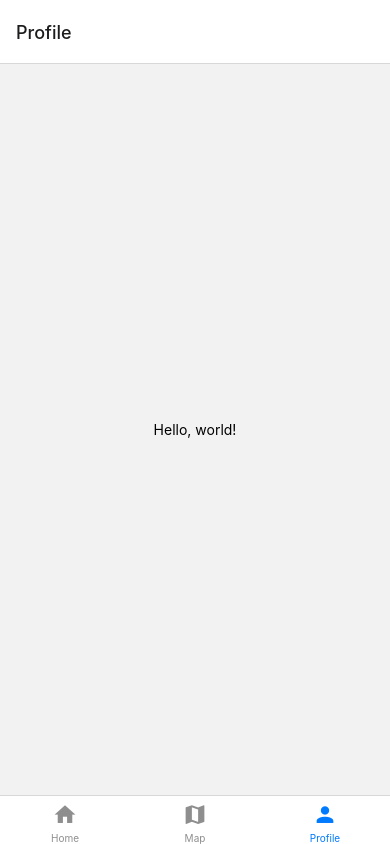
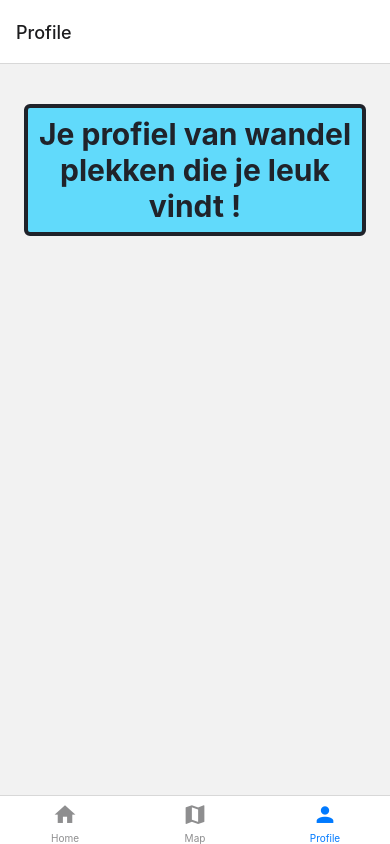
Before and after one commit to furkanzelik/GroenRotterdam, a React Native app: screen /Profile in a window 390 px wide. Built offline with nearby package versions, Linux system fonts and the light colour scheme.

Commit message:
added changes to map page and user location

```diff
--- a/App.js
+++ b/App.js
@@ -21,7 +21,8 @@ export default function App() {
     <NavigationContainer
     initialRouteName="Start"
     screemOptions={{
-        tabBarActiveTintColor: '#e91e63',
+        tabBarActiveTintColor: 'darkgreen',
+        tabBarInactiveTintColor: 'gray',
     }}>
         <Tab.Navigator >
             <Tab.Screen
--- a/app.json
+++ b/app.json
@@ -1,5 +1,13 @@
 {
   "expo": {
+    "plugins": [
+      [
+        "expo-location",
+        {
+          "locationAlwaysAndWhenInUsePermission": "Allow $(GroenRotterdam) to use your location."
+        }
+      ]
+    ],
     "name": "GroenRotterdam",
     "slug": "GroenRotterdam",
     "version": "1.0.0",
--- a/components/pages/mapPage.js
+++ b/components/pages/mapPage.js
@@ -1,12 +1,51 @@
-import React from 'react';
-import {Text, View, Image} from 'react-native';
+import React, {useEffect, useState, useRef} from 'react';
+import {Text, View, Image, TouchableOpacity} from 'react-native';
 import MapView, {Marker} from "react-native-maps";
 import greenPlaceData from '../../greenPlaceData.json';
+import * as Location from 'expo-location';
 
 const MapPage = () => {
+
+    const [location, setLocation] = useState(null);
+    const [errorMsg, setErrorMsg] = useState(null);
+    const userPlace = useRef(null);
+
+
+    // async function to get permission to use the location, the function is done as the documentations of expo-location
+    useEffect(() => {
+        (async () => {
+            let {status} = await Location.requestBackgroundPermissionsAsync(); // used requestBackgroundPermissionsAsync instead of getCurrentPositionAsync this one was outdated
+            if (status !== 'granted') {
+                setErrorMsg('Permission to access location was denied');
+                return;
+            }
+            let location = await Location.getCurrentPositionAsync({});
+            setLocation(location);
+        })();
+    }, []);
+
+    let text = 'Waiting..';
+    if (errorMsg) {
+        text = errorMsg;
+    } else if (location) {
+        text = JSON.stringify(location);
+    }
+
+    const userLocation = () => {   // function to zoom in the user location
+        userPlace.current.animateToRegion({
+            latitude: location.coords.latitude,
+            longitude: location.coords.longitude,
+            latitudeDelta: 0.0922,
+            longitudeDelta: 0.0421,
+        }, 2000);
+    }
+
+
     return (
         <View style={styles.container}>
-            <MapView style={styles.map}
+            <MapView
+                ref={userPlace}
+                style={styles.map}
                 region={{
                     latitude: 51.9225,
                     longitude: 4.47917,
@@ -16,14 +55,19 @@ const MapPage = () => {
                 {greenPlaceData.green_places.map((place, index) => (
                     <Marker
                         key={index}
-                        coordinate={{ latitude: place.latitude, longitude: place.longitude }}
+                        coordinate={{latitude: place.latitude, longitude: place.longitude}}
                         title={place.title}
                         description={place.description}
                     >
-                        <Image source={require('../../assets/pin.png')} style={styles.pin} />
+                        <Image source={require('../../assets/pin.png')} style={styles.pin}/>
                     </Marker>
                 ))}
+                {/*<Text style={styles.location}>location: {text} </Text>*/}
+
             </MapView>
+            <TouchableOpacity onPress={() => this.location}>
+                <Image source={require('../../assets/locations.png')} style={styles.locationPin}/>
+            </TouchableOpacity>
         </View>
     );
 };
@@ -40,6 +84,24 @@ const styles = {
         width: 30,
         height: 40,
     },
+    location: {
+        position: 'absolute',
+        borderWidth: 1,
+        width: '90%',
+        alignSelf: 'center',
+        backgroundColor: 'green',
+        bottom: 100,
+        padding: 10,
+    },
+
+    locationPin: {
+        position: 'absolute',
+        bottom: 10,
+        right: 10,
+        width: 60,
+        height: 60,
+        zIndex: 1,
+    }
 }
 
 export default MapPage
--- a/components/pages/profilePage.js
+++ b/components/pages/profilePage.js
@@ -1,16 +1,31 @@
 import React from 'react';
-import {Text, View} from 'react-native';
+import {Text, View, StyleSheet} from 'react-native';
 
-const HelloWorldApp = () => {
+const ProfilePage = () => {
     return (
-        <View
-            style={{
-                flex: 1,
-                justifyContent: 'center',
-                alignItems: 'center',
-            }}>
-            <Text>Hello, world!</Text>
+        <View style={styles.container}>
+            <Text style={styles.box} >Je profiel van wandel plekken die je leuk vindt !</Text>
         </View>
     );
 };
-export default HelloWorldApp;
+
+const styles = StyleSheet.create({
+    container: {
+        flex: 1,
+        padding: 24,
+    },
+
+    box: {
+        marginTop: 16,
+        paddingVertical: 8,
+        borderWidth: 4,
+        borderColor: '#20232a',
+        borderRadius: 6,
+        backgroundColor: '#61dafb',
+        color: '#20232a',
+        textAlign: 'center',
+        fontSize: 30,
+        fontWeight: 'bold',
+    },
+});
+export default ProfilePage
--- a/components/pages/startPage.js
+++ b/components/pages/startPage.js
@@ -5,13 +5,17 @@ import background from '../../assets/forrest-bg.png'
 
 const StartPage = () => {
     return (
-      <View style={styles.container}>
-    <ImageBackground  style={styles.bg} source={background}>
-        <Text style={styles.header}>Groen Rotterdam</Text>
-        <Text style={styles.text}>Met Groen Rotterdam kan je makkelijk de perfecte groene plekken vinden
-        om te gaan wandelen.</Text>
-    </ImageBackground>
-      </View>
+        <View style={styles.container}>
+            <ImageBackground style={styles.bg} source={background}>
+                <Text style={styles.header}>Groen Rotterdam</Text>
+                <View style={styles.textContainer}>
+                    <Text style={styles.text}>
+                        Met Groen Rotterdam kan je makkelijk de perfecte groene plekken vinden
+                        om te gaan wandelen.
+                    </Text>
+                </View>
+            </ImageBackground>
+        </View>
     );
 };
 
@@ -33,22 +37,23 @@ const styles = {
         backgroundColor: '#000000c0',
     },
 
+    textContainer: {
+        backgroundColor: 'darkgreen',
+        borderColor: 'darkgreen',
+        borderRadius: 10,
+        borderWidth: 1,
+        marginTop: '110%',
+        width: '80%',
+        alignSelf: 'center',
+        padding: 10,
+    },
+
     text: {
         color: 'white',
         fontSize: 24,
         lineHeight: 42,
         fontWeight: 'bold',
         textAlign: 'center',
-        marginTop: 450,
-        borderWidth: 1,
-        borderStyle: 'solid',
-        borderRadius: 3,
-        borderColor: 'darkgreen',
-        width: '80%',
-        backgroundColor: 'darkgreen',
-        alignSelf: 'center',
     },
-
-
-}
+};
 export default StartPage;
--- a/package.json
+++ b/package.json
@@ -16,7 +16,8 @@
     "expo-status-bar": "~1.12.1",
     "react": "18.2.0",
     "react-native": "0.74.1",
-    "react-native-maps": "1.14.0"
+    "react-native-maps": "1.14.0",
+    "expo-location": "~17.0.1"
   },
   "devDependencies": {
     "@babel/core": "^7.20.0"
```
Also changed, not shown: assets/locations.png (added), 1 other file (tests, documents, lock files or other folders). Lines whose indentation alone changed are shown as unchanged.
